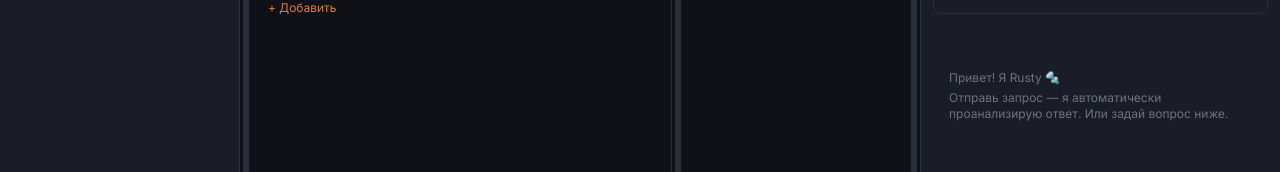
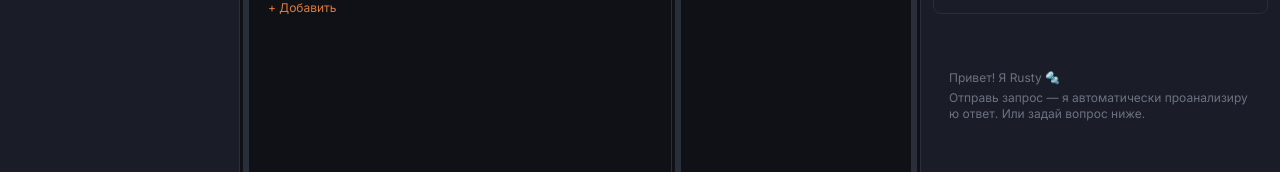
Before and after one commit to Qwan-Chi/restbox, a React (Vite) app: page / in a window 1280 px wide. Both pictures are taken after a click on the button "Продолжить". Shown: the part 151-323 px from the top of the page. Built offline with nearby package versions, Linux system fonts and the light colour scheme.

Commit message:
fix(layout): clip MainPanel/RustyPanel content and force word breaks

```diff
--- a/src/components/layout/MainPanel.tsx
+++ b/src/components/layout/MainPanel.tsx
@@ -23,22 +23,25 @@ export function MainPanel() {
   )
 
   return (
-    <main className="flex-1 flex flex-col bg-app-bg min-w-[300px]">
+    <main className="flex-1 flex flex-col bg-app-bg min-w-[300px] overflow-hidden">
       <form
         onSubmit={(e) => e.preventDefault()}
-        className="flex items-stretch border-b border-app-border"
+        className="flex items-stretch border-b border-app-border min-w-0"
       >
         <MethodSelect value={method} onChange={setMethod} />
         <UrlInput />
         <SendButton />
       </form>
 
-      <div className="flex flex-1 min-h-0">
-        <div className="shrink-0 border-r border-app-border flex flex-col min-w-0 overflow-hidden" style={{ width: editorWidth }}>
+      <div className="flex flex-1 min-h-0 min-w-0">
+        <div
+          className="shrink-0 border-r border-app-border flex flex-col min-w-0 overflow-hidden max-w-full"
+          style={{ width: editorWidth }}
+        >
           <TabsEditor />
         </div>
         <ResizeHandle direction="horizontal" onResize={onEditorResize} title="↔" />
-        <div className="flex-1 flex flex-col min-w-0">
+        <div className="flex-1 flex flex-col min-w-0 overflow-hidden">
           <ResponsePanel />
         </div>
       </div>
--- a/src/components/layout/RustyPanel.tsx
+++ b/src/components/layout/RustyPanel.tsx
@@ -51,7 +51,7 @@ export function RustyPanel() {
 
   return (
     <aside
-      className="h-full flex flex-col bg-app-panel border-l border-app-border min-w-0 overflow-hidden relative w-full"
+    className="h-full flex flex-col bg-app-panel border-l border-app-border min-w-0 overflow-hidden relative w-full max-w-full"
     >
       <div className="flex items-center gap-1.5 px-2 py-2 border-b border-app-border min-w-0 w-full max-w-full">
         <RustyAvatar status={statusKey} size={28} />
--- a/src/components/rusty/RustyChat.tsx
+++ b/src/components/rusty/RustyChat.tsx
@@ -21,7 +21,7 @@ export function RustyChat() {
     <div className="flex flex-col flex-1 min-h-0 min-w-0 w-full max-w-full">
       <div className="flex-1 overflow-auto scrollbar-thin px-3 py-3 space-y-3 min-w-0 w-full max-w-full">
         {messages.length === 0 ? (
-          <div className="text-text-secondary text-xs mt-8 px-4 break-words max-w-full">
+          <div className="text-text-secondary text-xs mt-8 px-4 break-all max-w-full">
             <p className="mb-1">{t('rusty.hello')}</p>
             <p>{t('rusty.helloHint')}</p>
           </div>
```
